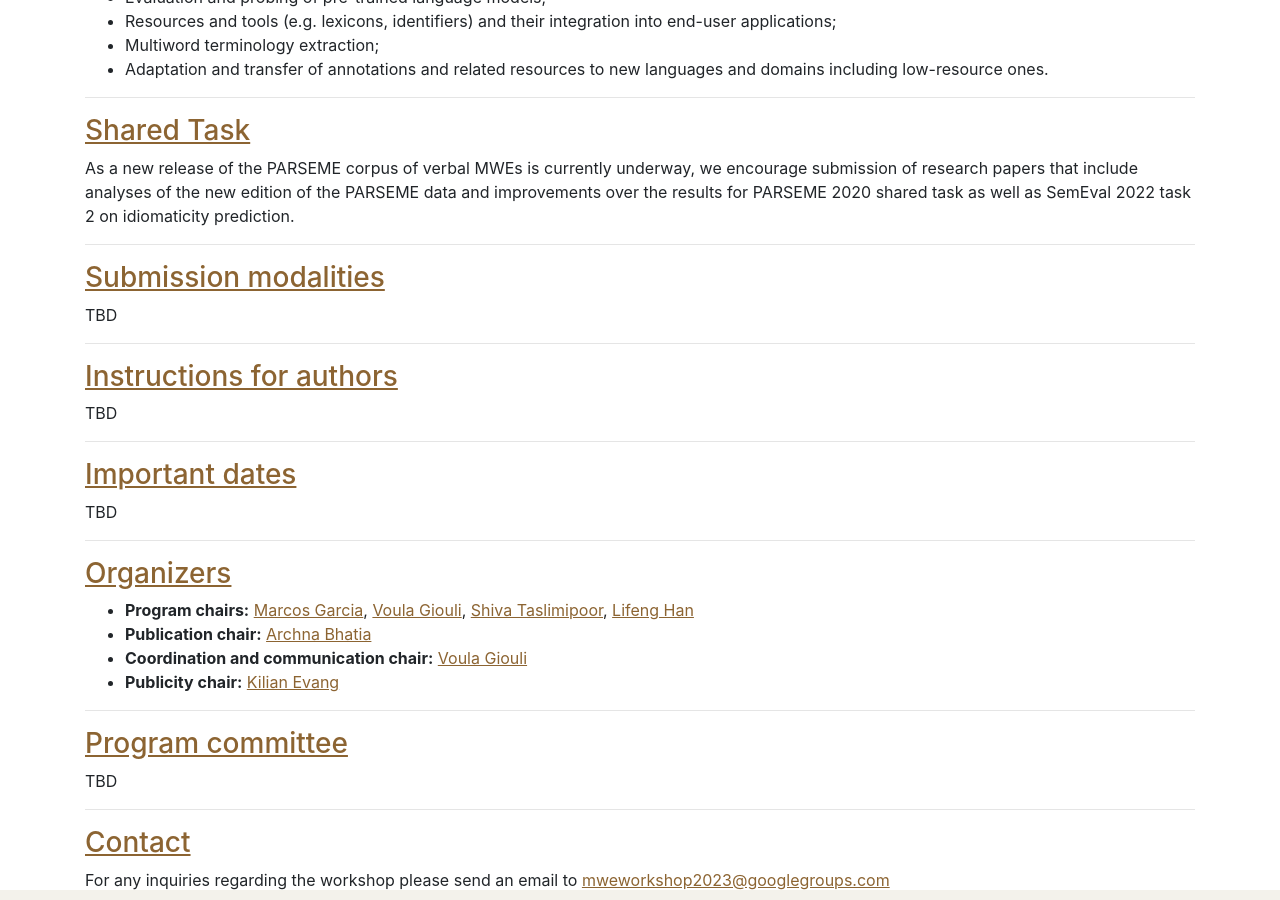
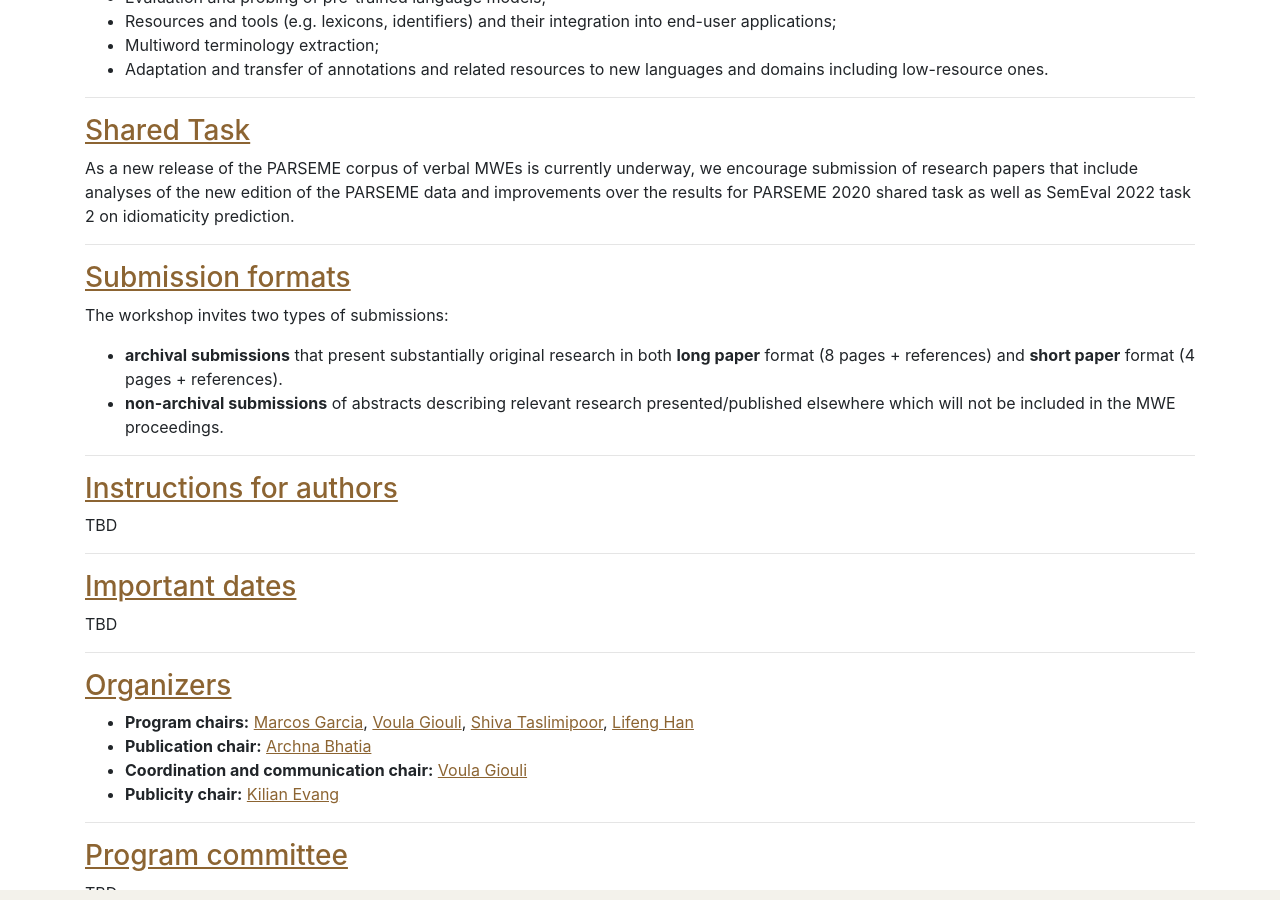
Before and after one commit to multiword/multiword.github.io, a Jekyll site: the page built from mwe2023/index.md, in a window 1280 px wide and 900 px high, scrolled down 2445 px. Built offline with Jekyll 4.4.1, drawn with Linux system fonts in a browser that asks for light colours; comment, search, counter and statistics services are not loaded; some of the changed text lies outside the part shown.

Commit message:
Added Submission formats

```diff
--- a/mwe2023/index.md
+++ b/mwe2023/index.md
@@ -44,8 +44,8 @@ Special Interest Group on the Lexicon ([SIGLEX](http://www.siglex.org/)) of the
 - [Program](#program)
 - [Keynote speakers](#keynotes)
 - [Description](#description)
-- [Shared Task](#shared-task)
-- [Submission modalities](#submission)
+- [Shared task](#shared-task)
+- [Submission formats](#submission)
 - [Instructions for authors](#instructions)
 - [Important dates](#dates)
 - [Organizers](#organizers)
@@ -114,9 +114,12 @@ As a new release of the PARSEME corpus of verbal MWEs is currently underway, we
 
 -----
 
-### <a name="submission"> Submission modalities </a>
+### <a name="submission">Submission formats</a>
 
-TBD
+The workshop invites  two types of submissions:
+
+* **archival submissions** that present substantially original research in both **long paper** format (8 pages + references) and **short paper** format (4 pages + references).
+* **non-archival submissions** of abstracts describing relevant research presented/published elsewhere which will not be included in the MWE proceedings.
 
 -----
 
```
